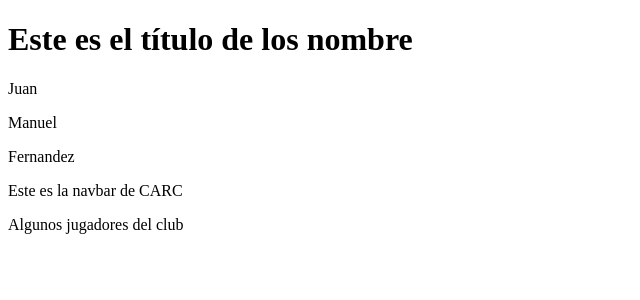
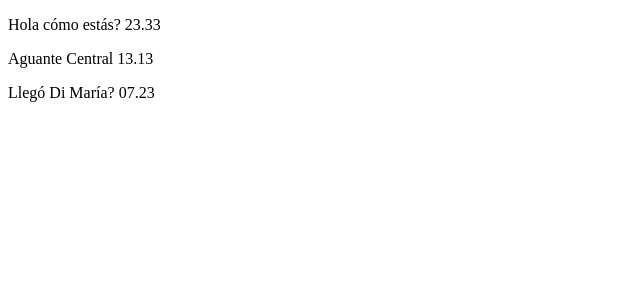
Before and after one commit to juanmafc22/utn-proyecto-app-whatsapp, a React (Vite) app: page / in a window 1280 px wide. Shown: the top 300 px of the page, without its empty margins (0-640 px from the left). Built offline with nearby package versions, Linux system fonts and the light colour scheme.

Commit message:
Separados los mensajes y la lista de mensajes en componentes

```diff
--- a/src/App.jsx
+++ b/src/App.jsx
@@ -1,52 +1,17 @@
 import React from 'react'
-
 import { useState } from 'react'
-
-import NavBar from './Components/NavBar/NavBar'
-
-function App() {
-  return (
-    <div>
-      <ComponenteNombre />
-      <ComponenteJuan />
-      <ComponenteManuel />
-      <ComponenteFernandez />
-      <NavBar />
-    </div>
-  )
-}
+import ListaDeMensajes from './Components/ListaMensajes/ListaMensajes'
 
 
-function ComponenteNombre() {
-  return (
-    <div>
-      <h1>Este es el título de los nombre</h1>
-    </div>
-  )
-}
+const App = () => {
 
-function ComponenteJuan() {
-  return (
-    <div>
-      <p>Juan</p>
-    </div>
-  )
-}
 
-function ComponenteManuel() {
-  return (
-    <div>
-      <p>Manuel</p>
-    </div>
-  )
-}
+    return (
+      <div>
+        <ListaDeMensajes />
+      </div>
+    )
 
-function ComponenteFernandez() {
-  return (
-    <div>
-      <p>Fernandez</p>
-    </div>
-  )
 }
 
 export default App
--- /dev/null
+++ b/src/Components/ListaMensajes/ListaMensajes.jsx
@@ -0,0 +1,49 @@
+import React from "react"
+import Mensaje from "../Mensaje/Mensaje"
+
+const ListaDeMensajes = () => {
+
+    const dataMensajes = [
+    {
+        id: 1,
+        emisor: 'YO',
+        hora: '23.33',
+        texto: 'Hola cómo estás?',
+        status: 'visto'
+    },
+    {
+        id: 2,
+        emisor: 'OTRO',
+        hora: '13.13',
+        texto: 'Aguante Central',
+        status: 'no visto'
+    },
+    {
+        id: 3,
+        emisor: 'YO',
+        hora: '07.23',
+        texto: 'Llegó Di María?',
+        status: 'visto'
+    },
+    ]
+
+    const mensajeRenderizados = dataMensajes.map ( (data) => {
+        return (
+            <Mensaje
+                key = {data.id}
+                id = {data.id}
+                texto = {data.texto}
+                hora = {data.hora}
+            />
+        )
+    })
+
+    return (
+        <div>
+            {mensajeRenderizados}
+        </div>
+    )
+
+}
+
+export default ListaDeMensajes
--- /dev/null
+++ b/src/Components/Mensaje/Mensaje.jsx
@@ -0,0 +1,11 @@
+import React from "react"
+
+function Mensaje ({id, emisor, hora, texto, status}) {
+    return (
+        <div>
+            <p>{texto} {hora}</p>
+        </div>
+    )
+}
+
+export default Mensaje
--- a/src/Components/Message/Message.jsx
+++ /dev/null
@@ -1 +0,0 @@
-import React from "react"
--- a/src/Components/MessageList/MessageList.jsx
+++ /dev/null
@@ -1 +0,0 @@
-import React from "react"
--- a/src/Components/NavBar/NavBar.jsx
+++ b/src/Components/NavBar/NavBar.jsx
@@ -11,24 +11,3 @@ Elementos tentativos del Nav Bar:
     - Rueda de ajustes
     - Perfil
 */
-
-let club = 'CARC'
-let jugadores = ['Fideo', 'Marcos', 'Palma', 'Fatu Brown']
-let elements = []
-
-for (let jugador of jugadores) {
-    elements.push(<li></li>)
-}
-
-function NavBar() {
-
-    return (
-        <div>
-            <p>Este es la navbar de {club}</p>
-            <p>Algunos jugadores del club</p>
-        </div>
-    )
-
-}
-
-export default NavBar
```
Also changed, not shown: eslint.config.js (deleted, +0 -29 lines), src/Components/ContactItem/ContactItem.jsx (line endings or trailing spaces).
